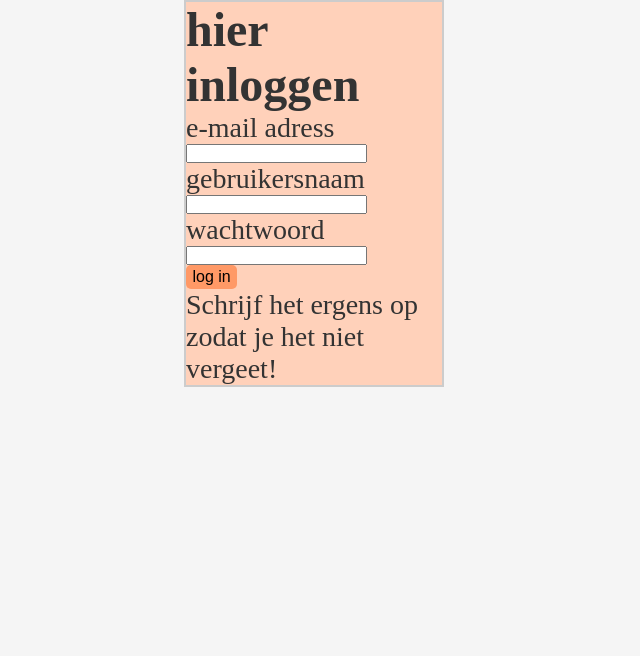
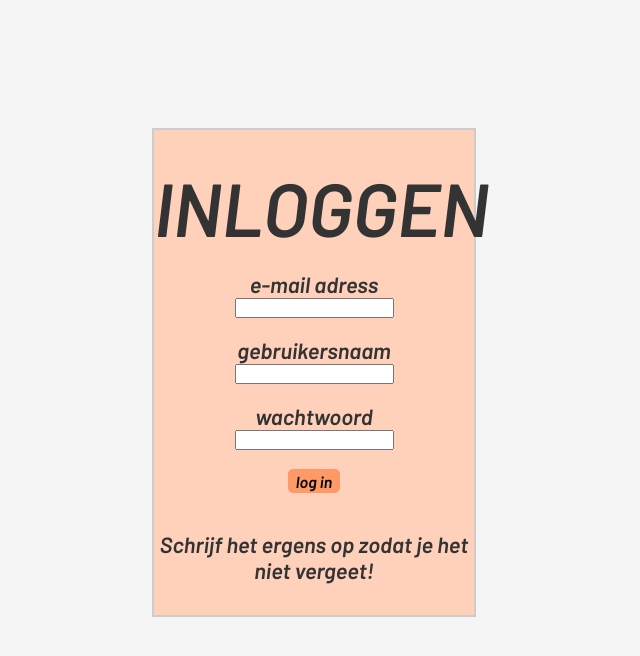
Before and after one commit to Raptor412/GGG, a PHP site: page /login.html in a window 1280 px wide. Shown: the top 656 px of the page, without its empty margins (328-968 px from the left). Run offline with PHP 8.4, Linux system fonts and the light colour scheme.

Commit message:
Login fixed style

```diff
--- a/css/style.css
+++ b/css/style.css
@@ -1,6 +1,8 @@
 * {
 margin: 0;
 padding: 0;
+font-family: 'barlow';
+src: url(https://fonts.googleapis.com/css2?family=Barlow:ital,wght@1,600&display=swap);
 }
 
 body {
@@ -9,19 +11,41 @@ body {
     font-family: 'barlow' ;
 }
 
+H1 {
+    font-size: 75px;
+    text-transform: uppercase;
+}
+
+H2 {
+    font-size: 46.32px;
+}
+
+H3 {
+    font-size: 28.65px;
+}
+
+P {
+    font-size: 22px;
+}
+
+.logCon {
+    width: 100%;
+    height: 100%;
+    display: flex;
+    flex-direction: column;
+    justify-content: center;
+}
 
 article {
     background-color: #ffd1ba ;
-    width: 20vw;
+    width: 25%;
     border: 2px solid #CCCCCC;
-    margin-left: 40vw;
-
+    margin-left: 37.5%;
+    margin-top: 10%;
+    padding-bottom: 4vh;
+    padding-top: 4vh;
+    text-align: center;
 }
-@font-face {
-    font-family: 'barlow' ;
-    src: url(https://fonts.googleapis.com/css2?family=Barlow:ital,wght@1,600&display=swap);
-}
-
 
 button {
     background-color: #FF9966;
@@ -31,10 +55,3 @@ button {
     border-radius: 5px;
     border: none;
 }
-
-h2 {
-    font-size: 48px;
-}
-p {
-font-size: 28px;
-}
--- a/login.html
+++ b/login.html
@@ -22,17 +22,28 @@
 <body>
 
 <!-- hier komt alle content -->
+<div class="logCon">
     <article>
-<h2>hier inloggen</h2>
+        <h1><strong>inloggen</strong></h1>
+        <br>
         <p>e-mail adress</p>
         <input type="text">
+        <br>
+        <br>
         <p>gebruikersnaam</p>
         <input type="text">
+        <br>
+        <br>
         <p>wachtwoord</p>
         <input type="text">
         <br>
+        <br>
         <button>log in</button>
+        <br>
+        <br>
+        <br>
         <p>Schrijf het ergens op zodat je het niet vergeet!</p>
     </article>
+</div>
 </body>
 </html>
```
Lines whose indentation alone changed are shown as unchanged.
